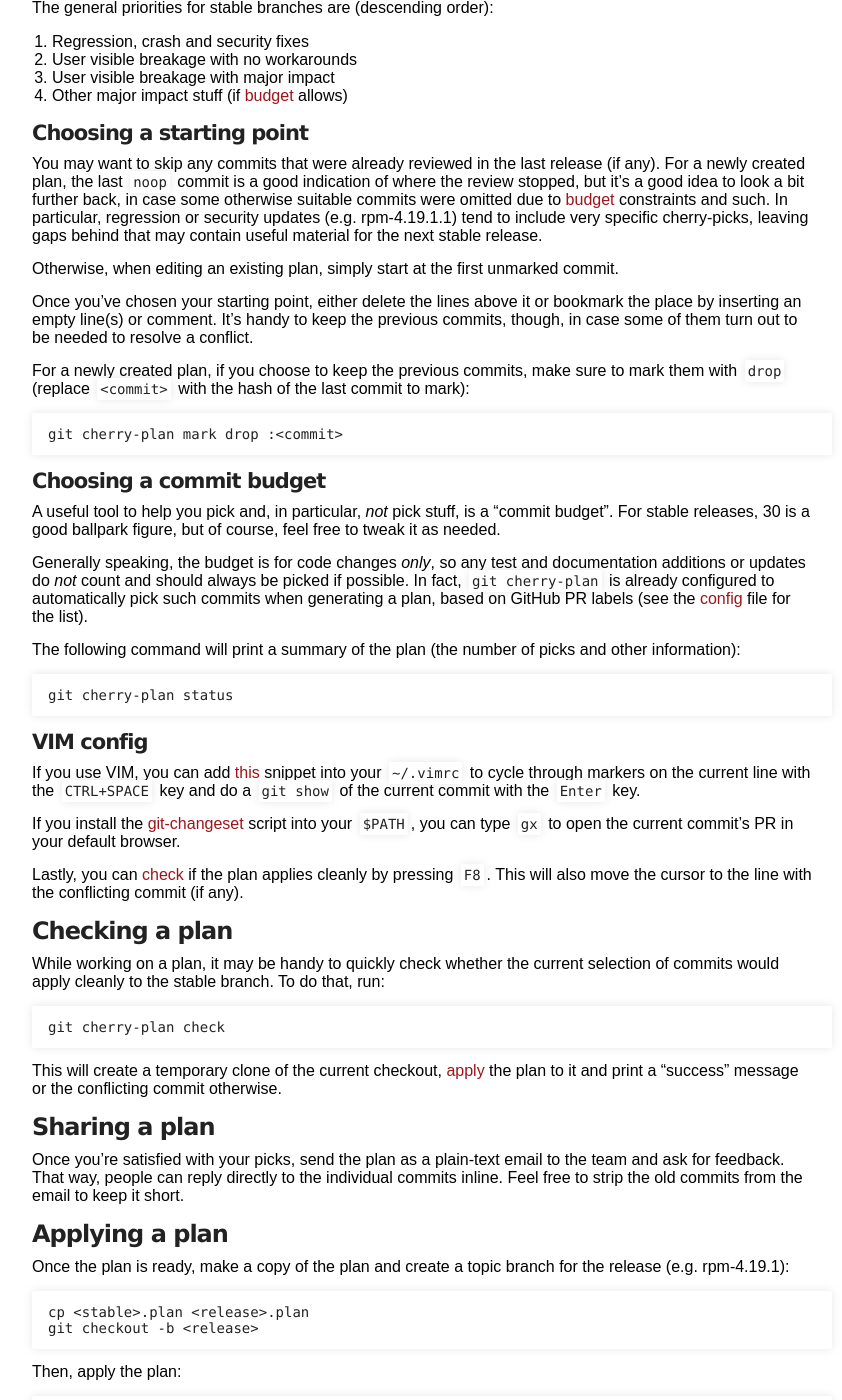
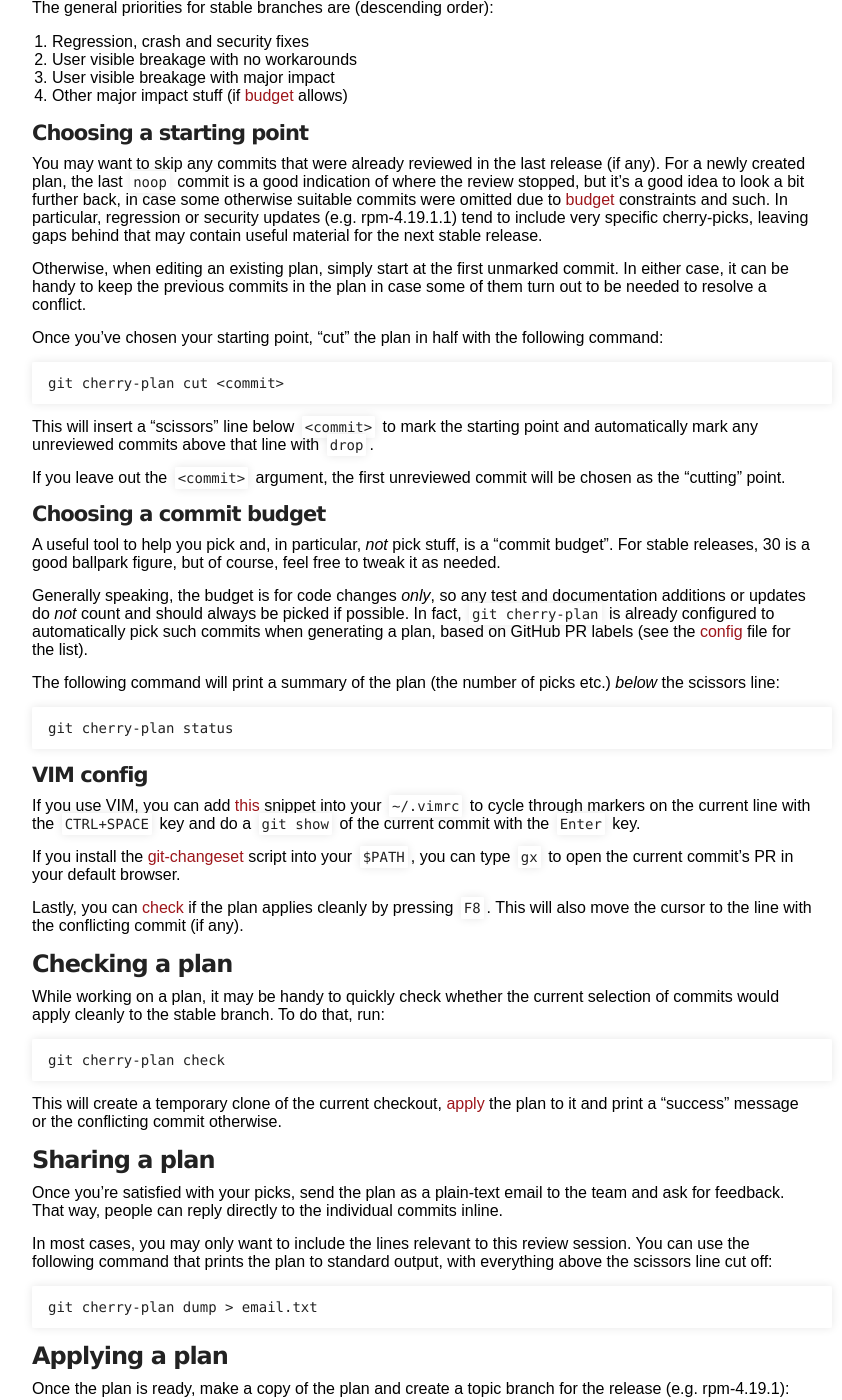
Before and after one commit to rpm-software-management/rpm-web, a Jekyll site: the page built from devel_doc/release_maintaince.md, in a window 1280 px wide and 1400 px high, scrolled down 2536 px. Shown: the whole window, without its empty margins (218-1060 px from the left). Built offline with Jekyll 4.4.1, drawn with Linux system fonts in a browser that asks for light colours.

Commit message:
Add cut and dump commands to git-cherry-pick

````diff
--- a/devel_doc/release_maintaince.md
+++ b/devel_doc/release_maintaince.md
@@ -172,20 +172,21 @@ specific cherry-picks, leaving gaps behind that may contain useful material for
 the next stable release.
 
 Otherwise, when editing an existing plan, simply start at the first unmarked
-commit.
+commit.  In either case, it can be handy to keep the previous commits in the
+plan in case some of them turn out to be needed to resolve a conflict.
 
-Once you've chosen your starting point, either delete the lines above it or
-bookmark the place by inserting an empty line(s) or comment.  It's handy to
-keep the previous commits, though, in case some of them turn out to be needed
-to resolve a conflict.
-
-For a newly created plan, if you choose to keep the previous commits, make sure
-to mark them with `drop` (replace `<commit>` with the hash of the last commit
-to mark):
+Once you've chosen your starting point, "cut" the plan in half with the
+following command:
 
 ```
-git cherry-plan mark drop :<commit>
+git cherry-plan cut <commit>
 ```
+
+This will insert a "scissors" line below `<commit>` to mark the starting point
+and automatically mark any unreviewed commits above that line with `drop`.
+
+If you leave out the `<commit>` argument, the first unreviewed commit will be
+chosen as the "cutting" point.
 
 #### Choosing a commit budget
 
@@ -199,8 +200,8 @@ if possible.  In fact, `git cherry-plan` is already configured to automatically
 pick such commits when generating a plan, based on GitHub PR labels (see the
 [config](gitconfig) file for the list).
 
-The following command will print a summary of the plan (the number of picks and
-other information):
+The following command will print a summary of the plan (the number of picks
+etc.) *below* the scissors line:
 
 ```
 git cherry-plan status
@@ -237,8 +238,15 @@ conflicting commit otherwise.
 
 Once you're satisfied with your picks, send the plan as a plain-text email to
 the team and ask for feedback.  That way, people can reply directly to the
-individual commits inline.  Feel free to strip the old commits from the email
-to keep it short.
+individual commits inline.
+
+In most cases, you may only want to include the lines relevant to this review
+session.  You can use the following command that prints the plan to standard
+output, with everything above the scissors line cut off:
+
+```
+git cherry-plan dump > email.txt
+```
 
 ### Applying a plan
 
````
Also changed, not shown: 1 other file.
